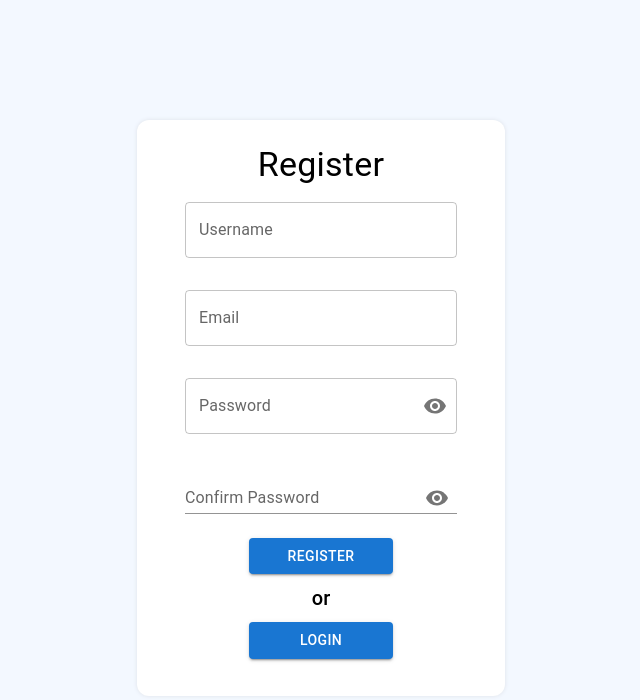
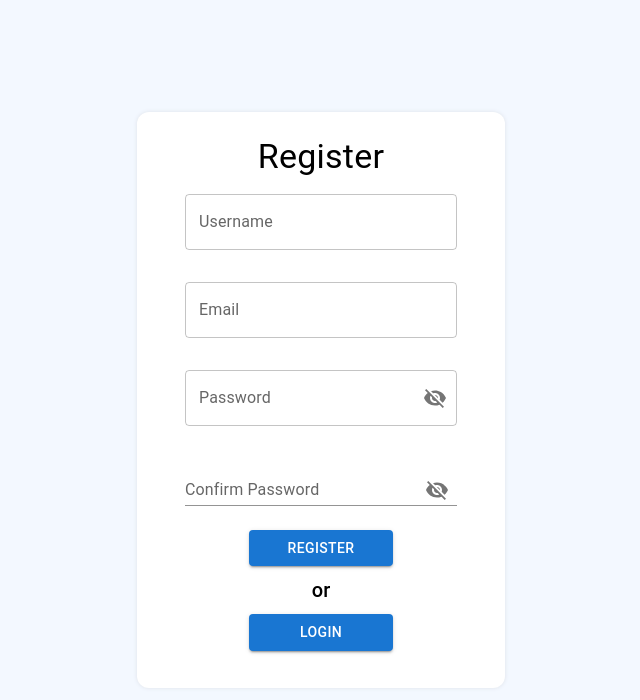
Before and after one commit to scragonrex/LoginAppFrontend, a React (Create React App) app: page /register in a window 1280 px wide. Shown: the top 700 px of the page, without its empty margins (319-959 px from the left). Built offline with nearby package versions, Linux system fonts and the light colour scheme.

Commit message:
Loading bar added

```diff
--- a/src/App.css
+++ b/src/App.css
@@ -1,3 +1,5 @@
 body{
   background-color:#f3f8ff;
+  margin:0;
+  padding: 0;
 }
--- a/src/components/Login.js
+++ b/src/components/Login.js
@@ -1,11 +1,12 @@
 import { Visibility, VisibilityOff } from '@mui/icons-material';
-import { Button, FormControl, IconButton, InputAdornment, InputLabel, OutlinedInput, TextField, Typography } from '@mui/material'
+import { Button, FormControl, IconButton, InputAdornment, InputLabel, LinearProgress, OutlinedInput, TextField, Typography } from '@mui/material'
 import { Box } from '@mui/system'
 import axios from 'axios';
 import React, { useState } from 'react'
 import { useHistory } from "react-router-dom";
 
 const Login = ({setLoginUser})=>{
+  const [open, setOpen] = useState(false);
   const history = useHistory();
   const [showPassword, setShowPassword] = React.useState(false);
 
@@ -35,14 +36,20 @@ const Login = ({setLoginUser})=>{
   }
 
   const login=()=>{
+    setOpen(true);
     axios.post("https://loginappbackend.onrender.com/login",user)
     .then(res=>{alert(res.data.message)
           setLoginUser(res.data.user)
           history.push("/")
+          setOpen(false)
         })
   }
   return (
-    <Box backgroundColor='white'  borderRadius={3} sx={{width:'20rem', height:'28rem',p:3,boxShadow:'0px 0px 4px 0px #dee2e8;'}}>
+    <Box width='100vw' height='100vh' m={0} p={0} sx={{display:'flex', flexDirection:'column'}}>
+    { open&&<Box m={0} sx={{ width: '100%' }}>
+    <LinearProgress sx={{height:'5px'}}/>
+  </Box>}
+    <Box backgroundColor='white' borderRadius={3} sx={{width:'20rem', height:'28rem',p:3,boxShadow:'0px 0px 6px 0px #dee2e8', margin:'auto'}}>
       <Typography variant='h4' component='div' textAlign='center'>Login</Typography>
       <Box sx={{display:'flex', flexDirection:'column', justifyContent:'center'}}>
         <TextField name='email' value={user.email}  onChange={handleChange} id="outlined-basic" label="Email" variant="outlined" sx={{margin:'1rem 3rem'}}/>
@@ -60,18 +67,19 @@ const Login = ({setLoginUser})=>{
                   onClick={handleClickShowPassword}
                   onMouseDown={handleMouseDownPassword}
                   edge="end"
-                >
-                  {showPassword ? <VisibilityOff /> : <Visibility />}
+                  >
+                  {showPassword ? <Visibility /> : <VisibilityOff />}
                 </IconButton>
               </InputAdornment>
             }
             label="Password"
-          />
+            />
         </FormControl>
         <Button variant="contained" sx={{margin:'1rem 5.5rem'}} onClick={login}>Login</Button>
         <Button variant="contained" sx={{margin:'1rem 5.5rem'}} onClick={handleClick}>Register</Button>
     </Box>
     </Box>
+</Box>
   )
 }
 
--- a/src/components/Register.js
+++ b/src/components/Register.js
@@ -1,11 +1,12 @@
 import { Visibility, VisibilityOff } from '@mui/icons-material';
-import { Button, FormControl, IconButton, Input, InputAdornment, InputLabel, OutlinedInput, TextField, Typography } from '@mui/material'
+import { Button, FormControl, IconButton, Input, InputAdornment, InputLabel, LinearProgress, OutlinedInput, TextField, Typography } from '@mui/material'
 import { Box } from '@mui/system'
 import axios from 'axios';
 import React, { useState } from 'react'
 import { useHistory } from "react-router-dom";
 
 const Register = ()=>{
+  const [open, setOpen] = useState(false);
   const history = useHistory();
   const [showPassword, setShowPassword] = React.useState(false);
   const handleClickShowPassword = () => setShowPassword((show) => !show);
@@ -30,16 +31,19 @@ const Register = ()=>{
     )
   }
   const register=()=>{
+    setOpen(true);
     const {name, email, password, confirmPassword}=user;
     if(name && email && password && (password === confirmPassword))
     {
       axios.post("https://loginappbackend.onrender.com/register", user)
       .then(res=>{alert(res.data.message)
+            setOpen(false)
             handleClick()})
 
     }
     else{
       alert("Invalid input");
+      setOpen(false);
     }
   }
 
@@ -49,7 +53,11 @@ const Register = ()=>{
   }
 
   return (
-    <Box backgroundColor='white'  borderRadius={3} sx={{width:'20rem', height:'33rem',p:3,boxShadow:'0px 0px 4px 0px #dee2e8;'}}>
+    <Box width='100vw' height='100vh' m={0} p={0} sx={{display:'flex', flexDirection:'column'}}>
+    { open&&<Box m={0} sx={{ width: '100%' }}>
+    <LinearProgress sx={{height:'5px'}} />
+  </Box>}
+    <Box backgroundColor='white'  borderRadius={3} sx={{width:'20rem', height:'33rem',p:3, boxShadow:'0px 0px 4px 0px #dee2e8', margin:'auto'}}>
       <Typography variant='h4' component='div' textAlign='center'>Register</Typography>
       <Box sx={{display:'flex', flexDirection:'column', justifyContent:'center'}}>
         <TextField name='name' value={user.name}  onChange={handleChange} id="name" label="Username" variant="outlined" sx={{margin:'1rem 1.5rem'}}/>
@@ -69,7 +77,7 @@ const Register = ()=>{
                   onMouseDown={handleMouseDownPassword}
                   edge="end"
                 >
-                  {showPassword ? <VisibilityOff /> : <Visibility />}
+                  {showPassword ? <Visibility />: <VisibilityOff /> }
                 </IconButton>
               </InputAdornment>
             }
@@ -90,7 +98,7 @@ const Register = ()=>{
                   onClick={handleClickShowPassword}
                   onMouseDown={handleMouseDownPassword}
                 >
-                  {showPassword ? <VisibilityOff /> : <Visibility />}
+                  {showPassword ? <Visibility /> : <VisibilityOff />}
                 </IconButton>
               </InputAdornment>
             }
@@ -101,6 +109,7 @@ const Register = ()=>{
         <Button variant="contained" sx={{margin:'0.5rem 5.5rem'}} onClick={handleClick}>Login</Button>
     </Box>
     </Box>
+    </Box>
   )
 }
 
```
